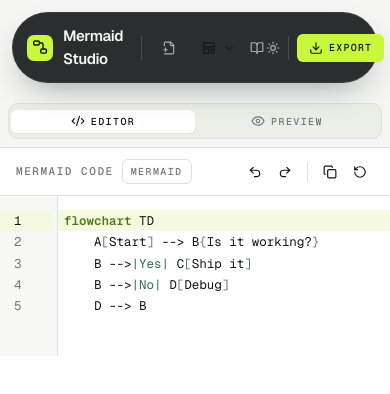
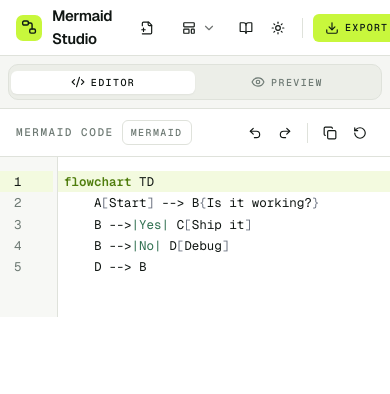
Before and after one commit to AbhinayAmbati/mermaid2diagram, a Next.js app: page /editor in a window 390 px wide. Shown: the top 394 px of the page. Built offline with nearby package versions, Linux system fonts and the light colour scheme.

Commit message:
feat(editor): use a theme-synced full width navigation bar

```diff
--- a/components/landing/site-footer.tsx
+++ b/components/landing/site-footer.tsx
@@ -29,7 +29,7 @@
         <div className="chamfer-tl-bl border border-panel-line bg-panel px-6 py-10 text-on-panel sm:px-10 sm:py-12">
           <div className="grid gap-10 lg:grid-cols-[1.4fr_1fr_1fr_1.2fr]">
             <div>
-              <BrandLockup />
+              <BrandLockup tone="nav" />
               <p className="mt-6 max-w-[16rem] text-sm leading-relaxed text-on-panel-muted">
                 An instant, in-browser Mermaid editor with a genuine export
                 pipeline.
--- a/components/landing/site-header.tsx
+++ b/components/landing/site-header.tsx
@@ -21,7 +21,7 @@
           href="/"
           className="flex items-center rounded-pill py-1 pl-1.5 pr-2.5 transition-opacity hover:opacity-85"
         >
-          <BrandLockup />
+          <BrandLockup tone="nav" />
         </Link>
 
         <NavDivider />
@@ -52,7 +52,7 @@
           </a>
         </Button>
 
-        <ThemeToggle />
+        <ThemeToggle tone="nav" />
 
         <Button size="sm" asChild className="ml-1 gap-1.5 rounded-pill">
           <Link href="/editor">
--- a/components/layout/logo.tsx
+++ b/components/layout/logo.tsx
@@ -1,7 +1,7 @@
 import { cn } from "@/lib/utils";
 
 /**
- * The Mermaid Studio mark: a lime tile holding a node-and-connector glyph -
+ * The Mermaid Studio mark: a lime tile holding a node-and-connector glyph —
  * the same shape language the product draws.
  */
 export function Logo({
@@ -37,12 +37,28 @@
   );
 }
 
-/** Mark plus wordmark, sized for the navigation pill. */
-export function BrandLockup({ className }: { className?: string }) {
+/**
+ * Mark plus wordmark.
+ *
+ * `tone="nav"` renders for the dark floating pill (light text); the default
+ * tone inherits the page theme, for the theme-synced editor bar.
+ */
+export function BrandLockup({
+  className,
+  tone = "default",
+}: {
+  className?: string;
+  tone?: "default" | "nav";
+}) {
   return (
     <span className={cn("flex items-center gap-2.5", className)}>
       <Logo size={26} />
-      <span className="text-[15px] font-semibold tracking-tight text-nav-foreground">
+      <span
+        className={cn(
+          "text-[15px] font-semibold tracking-tight",
+          tone === "nav" ? "text-nav-foreground" : "text-foreground"
+        )}
+      >
         Mermaid Studio
       </span>
     </span>
--- a/components/layout/navbar.tsx
+++ b/components/layout/navbar.tsx
@@ -5,11 +5,12 @@
 import { BookOpen, Download, FilePlus2 } from "lucide-react";
 
 import { BrandLockup } from "@/components/layout/logo";
-import { NavDivider, NavPill } from "@/components/layout/nav-pill";
 import { ExamplesMenu } from "@/components/examples/examples-menu";
 import { ThemeToggle } from "@/components/theme-toggle";
+import { Badge } from "@/components/ui/badge";
 import { Button } from "@/components/ui/button";
 import { ConfirmDialog } from "@/components/ui/confirm-dialog";
+import { Separator } from "@/components/ui/separator";
 import { TooltipButton } from "@/components/ui/tooltip";
 import { DEFAULT_SOURCE, type MermaidTemplate } from "@/lib/examples/templates";
 import { useDiagramStore } from "@/lib/store/use-diagram-store";
@@ -20,6 +21,14 @@
   onNewDiagram?: () => void;
 }
 
+/**
+ * The editor's navigation bar.
+ *
+ * Unlike the landing page's floating pill, this is a standard full-width bar
+ * whose surface follows the active theme, so it reads as part of the editor
+ * rather than floating above it: white with the light theme, near-black with
+ * the dark theme.
+ */
 export function Navbar({ onOpenExport, onNewDiagram }: NavbarProps) {
   const source = useDiagramStore((s) => s.source);
   const reset = useDiagramStore((s) => s.reset);
@@ -49,22 +58,23 @@
   };
 
   return (
-    <header className="sticky top-0 z-40 px-3 py-3 sm:px-4 sm:py-4">
-      <NavPill>
-        <Link
-          href="/"
-          className="flex items-center rounded-pill py-1 pl-1.5 pr-2.5 transition-opacity hover:opacity-85"
-        >
-          <BrandLockup />
-        </Link>
+    <header className="flex h-14 shrink-0 items-center gap-2 border-b border-border bg-card px-3 sm:px-4">
+      <Link
+        href="/"
+        className="flex items-center rounded-md py-1 pl-1 pr-2 transition-opacity hover:opacity-80"
+      >
+        <BrandLockup />
+        <Badge variant="outline" className="ml-2.5 hidden sm:inline-flex">
+          Beta
+        </Badge>
+      </Link>
 
-        <NavDivider />
-
+      <div className="ml-auto flex items-center gap-1">
         <Button
           variant="ghost"
           size="sm"
           onClick={handleNew}
-          className="gap-1.5 rounded-pill text-nav-muted hover:bg-nav-hover hover:text-nav-foreground"
+          className="gap-1.5"
         >
           <FilePlus2 className="h-3.5 w-3.5" />
           <span className="hidden md:inline">New</span>
@@ -78,7 +88,6 @@
             size="icon-sm"
             asChild
             aria-label="Open Mermaid documentation"
-            className="rounded-pill text-nav-muted hover:bg-nav-hover hover:text-nav-foreground"
           >
             <a
               href="https://mermaid.js.org/intro/"
@@ -92,13 +101,13 @@
 
         <ThemeToggle />
 
-        <NavDivider />
+        <Separator orientation="vertical" className="mx-1.5 h-5" />
 
-        <Button size="sm" onClick={onOpenExport} className="gap-1.5 rounded-pill">
+        <Button size="sm" onClick={onOpenExport} className="gap-1.5">
           <Download className="h-3.5 w-3.5" />
           <span>Export</span>
         </Button>
-      </NavPill>
+      </div>
 
       <ConfirmDialog
         open={confirmNew}
--- a/components/theme-toggle.tsx
+++ b/components/theme-toggle.tsx
@@ -20,7 +20,14 @@
   { value: "system", label: "System", icon: Monitor },
 ] as const;
 
-export function ThemeToggle({ className }: { className?: string }) {
+export function ThemeToggle({
+  className,
+  tone = "default",
+}: {
+  className?: string;
+  /** `nav` styles the trigger for the dark floating pill. */
+  tone?: "default" | "nav";
+}) {
   const { theme, setTheme } = useTheme();
   const [mounted, setMounted] = React.useState(false);
 
@@ -38,7 +45,8 @@
             size="icon-sm"
             aria-label="Change theme"
             className={cn(
-              "rounded-pill text-nav-muted hover:bg-nav-hover hover:text-nav-foreground",
+              tone === "nav" &&
+                "rounded-pill text-nav-muted hover:bg-nav-hover hover:text-nav-foreground",
               className
             )}
           >
```
